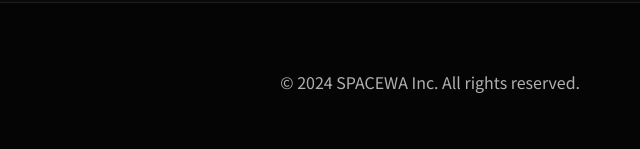
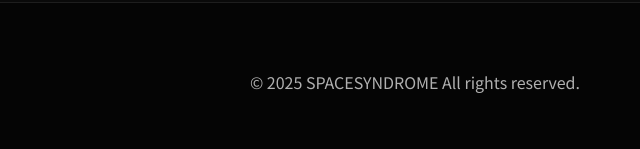
Before and after one commit to suemaru/space_syndrome_web, a plain HTML site: page index.html in a window 1280 px wide. Shown: the part 5555-5704 px from the top of the page, 640-1280 px from the left. Drawn offline with Linux system fonts and the light colour scheme.

Commit message:
権利表記変更

```diff
--- a/index.html
+++ b/index.html
@@ -287,7 +287,7 @@
                     <p>コンテンツが躍動する、新たな世界を創る</p>
                 </div>
                 <div class="footer-info">
-                    <p>© 2024 SPACEWA Inc. All rights reserved.</p>
+                    <p>© 2025 SPACESYNDROME All rights reserved.</p>
                 </div>
             </div>
         </div>
```
